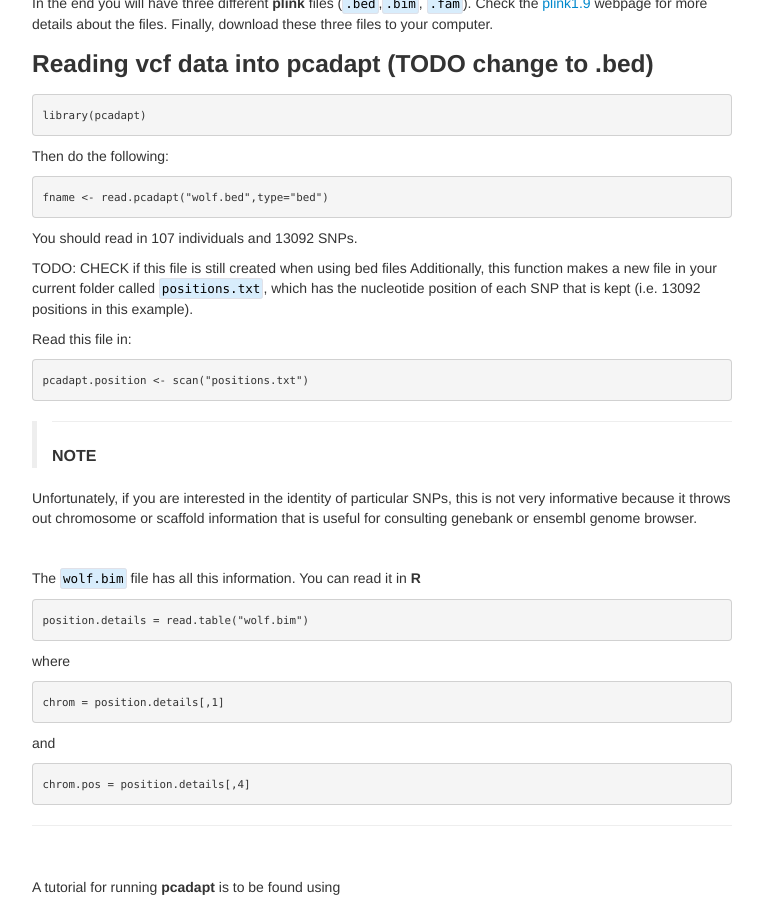
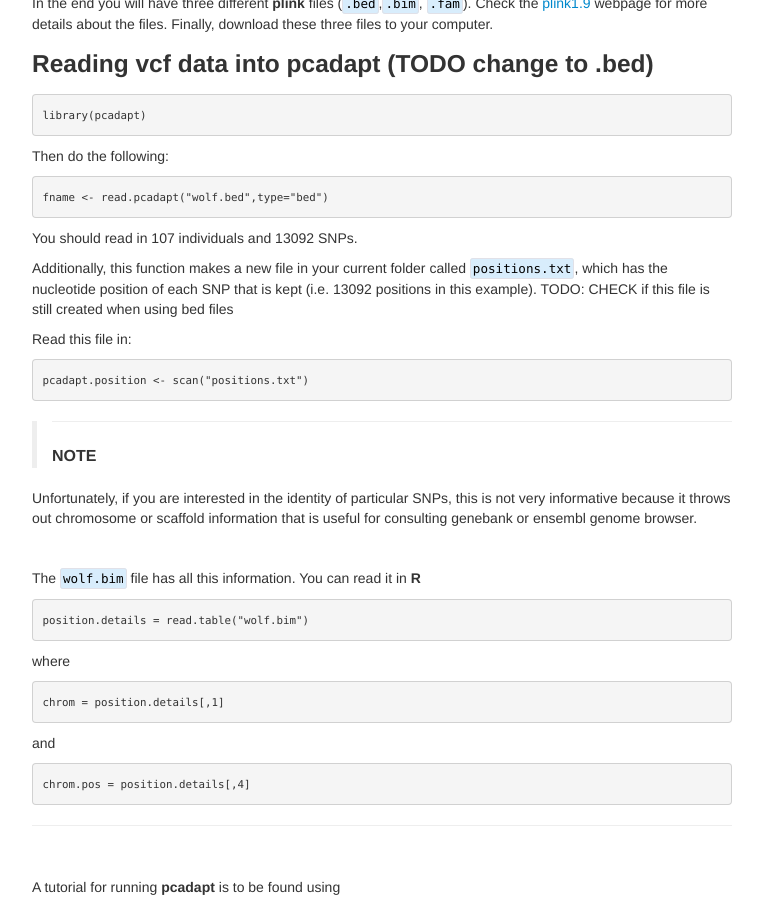
Before and after one commit to ritarasteiro/FieldCourse, a Jekyll site: the page built from pages/PCAdapt_practical.md, in a window 1280 px wide and 900 px high, scrolled down 1504 px. Shown: the whole window, without its empty margins (258-1021 px from the left). Built offline with Jekyll 4.4.1, drawn with Linux system fonts in a browser that asks for light colours.

````diff
--- a/pages/PCAdapt_practical.md
+++ b/pages/PCAdapt_practical.md
@@ -85,8 +85,9 @@ fname <- read.pcadapt("wolf.bed",type="bed")
 ```
 You should read in 107 individuals and 13092 SNPs.
 
+
+Additionally, this function makes a new file in your current folder called ``positions.txt``, which has the nucleotide position of each SNP that is kept (i.e. 13092 positions in this example).
 TODO: CHECK if this file is still created when using bed files
-Additionally, this function makes a new file in your current folder called ``positions.txt``, which has the nucleotide position of each SNP that is kept (i.e. 13092 positions in this example).
 
 Read this file in:
 
````
